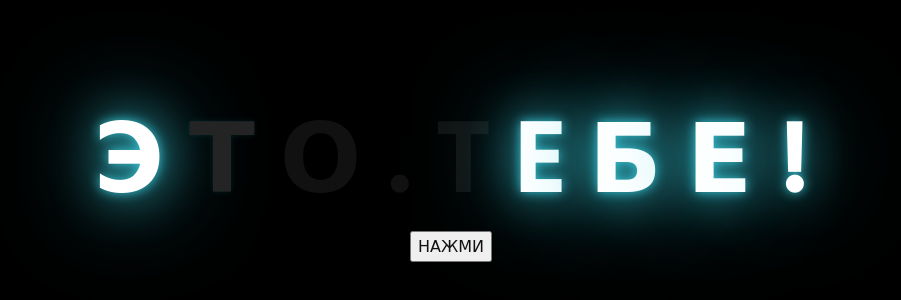
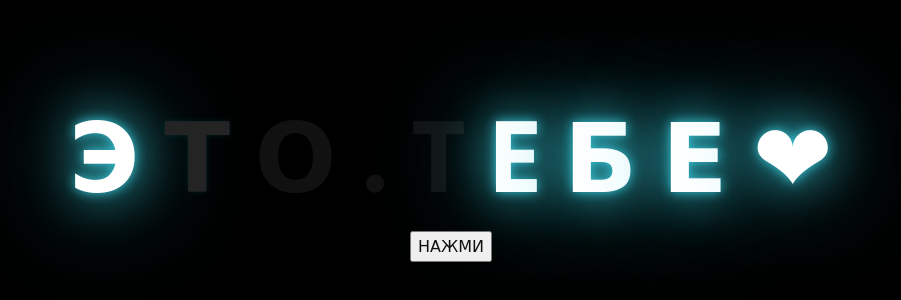
Before and after one commit to zervila/milankaaa, a plain HTML site: page index.html in a window 1280 px wide. Shown: the part 234-534 px from the top of the page, without its empty margins (197-1098 px from the left). Drawn offline with Linux system fonts and the light colour scheme.

Commit message:
index.html

```diff
--- a/index.html
+++ b/index.html
@@ -19,7 +19,7 @@
         <span>E</span>
         <span>Б</span>
         <span>Е</span>
-        <span>!</span>
+        <span>❤</span>
         <span></span>
         <span></span>
         <span></span>
```
